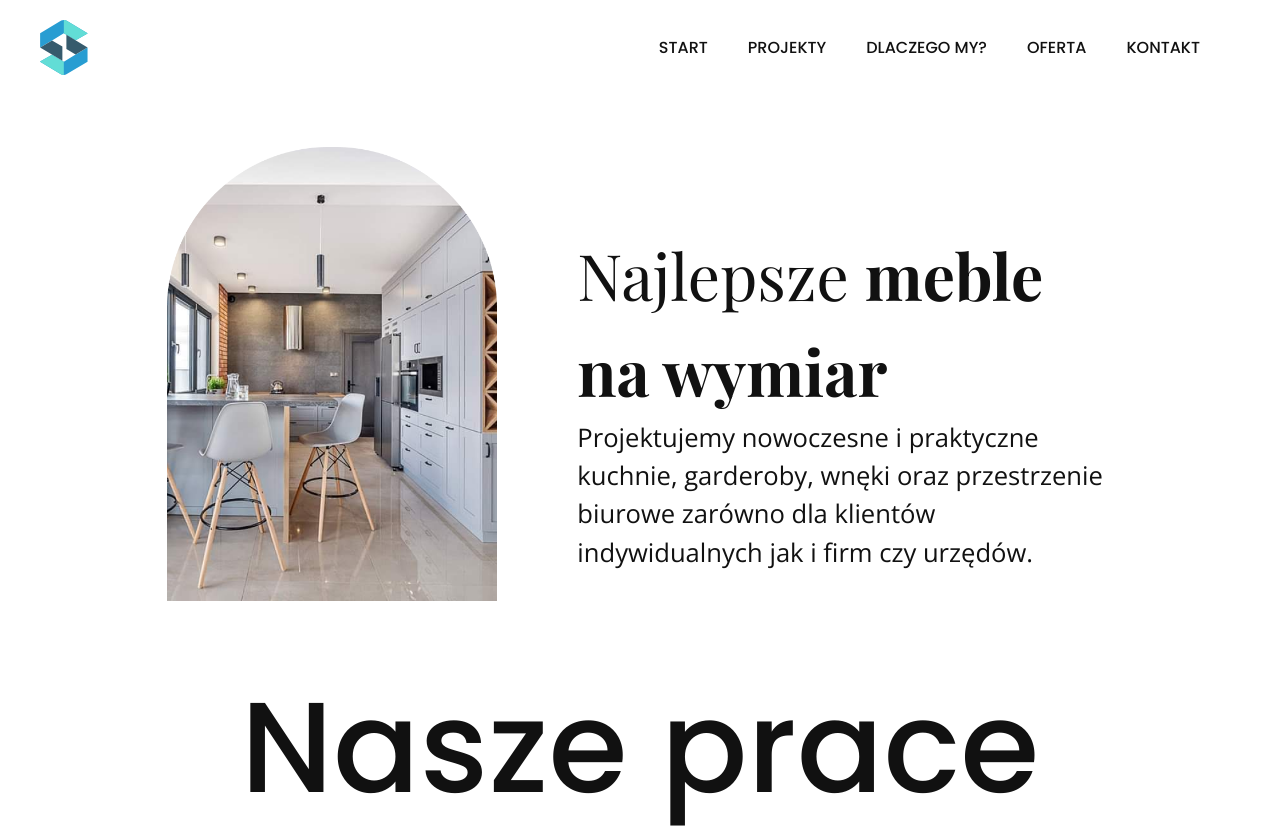
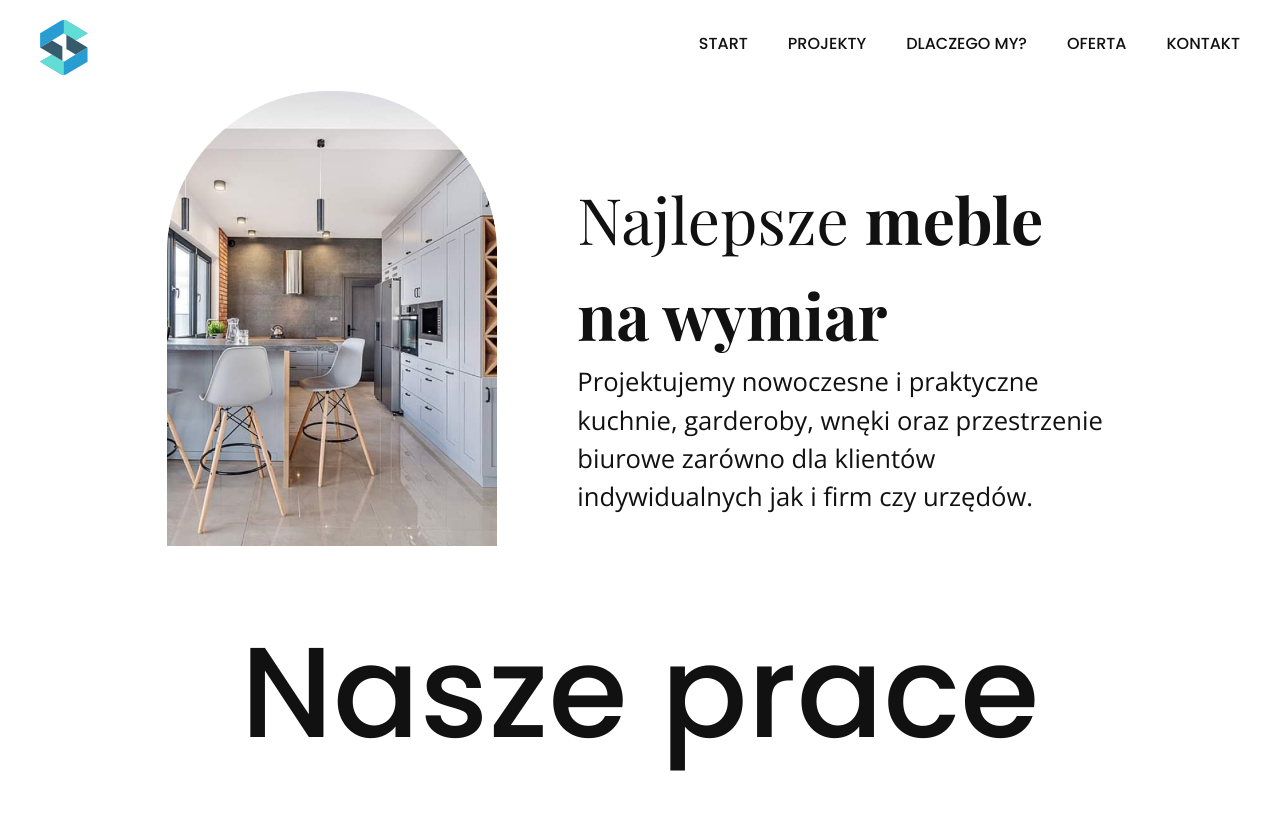
Before and after one commit to dencs08/aviorprojekt.pl, a React (Create React App) app: page / in a window 1280 px wide. Shown: the top 828 px of the page. Built offline with nearby package versions, Linux system fonts and the light colour scheme.

Commit message:
update: wrapped in nav & pos fixed

```diff
--- a/src/components/navbar/Navbar.jsx
+++ b/src/components/navbar/Navbar.jsx
@@ -26,11 +26,14 @@ const Menu = () => (
 const Navbar = () => {
   const [toggleMenu, setToggleMenu] = useState(false);
   return (
+    <nav>
       <div className="px-3 py-5 sm:px-5 md:px-10 flex items-center">
-      <div className="mr-5">
+        <div className="mr-5 fixed top-5">
+          <a href="/start">
             <img src={logo} alt="aviorprojekt logo" className="w-12 mr-5" />
+          </a>
         </div>
-      <div className="flex justify-end items-center flex-1">
+        <div className="flex justify-end items-center flex-1 fixed top-8 right-0">
           <div className="hidden md:flex flex-row [&>p]:mr-10 uppercase font-normal font-sans">
             <Menu />
           </div>
@@ -58,6 +61,7 @@ const Navbar = () => {
           </div>
         </div>
       </div>
+    </nav>
   );
 };
 
```
Lines whose indentation alone changed are shown as unchanged.
